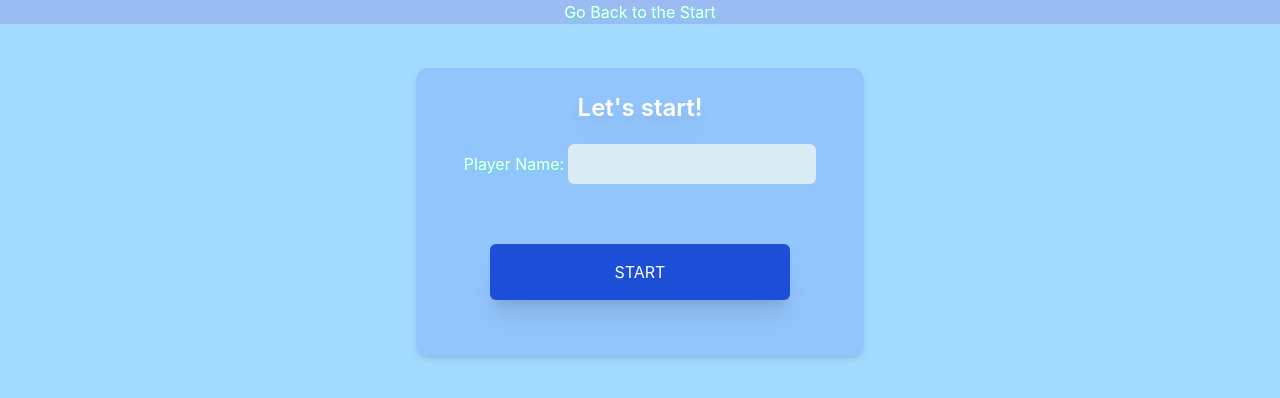
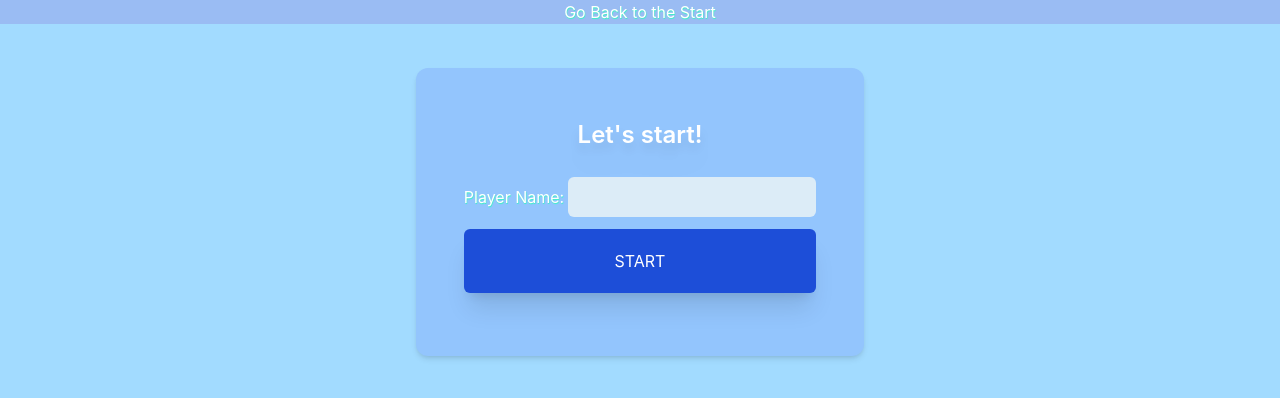
Before and after one commit to MegumiOhara/Group_Typescript_Quiz, a React (Vite) app in the folder client/: page / in a window 1280 px wide. Shown: the top 398 px of the page. Built offline with nearby package versions, Linux system fonts and the light colour scheme.

Commit message:
Adjusted button css

```diff
--- a/client/src/components/Button.tsx
+++ b/client/src/components/Button.tsx
@@ -21,32 +21,29 @@ const Button: React.FC<ButtonProps> = ({
   className = "",
 }) => {
   return (
+    <div className="flex flex-col item-center justify-center py-3">
       <button
         type={type}
         onClick={onClick}
         disabled={disabled}
-
-
-      className={
-        `px-4 py-2
+        className={`
+         py-3 px-10
          bg-blue-700
          text-white
          rounded-md
          hover:bg-blue-500
-         w-9/12
          h-46
          cursor-pointer
          shadow-xl
          uppercase
-         my-10
-         inline-block ${
-        disabled ? 'opacity-50 cursor-not-allowed' : ''
-
-      } ${className}`} // Merge custom className with default Tailwind classes
+         inline-block
+         items-center
+         ${disabled ? "opacity-50 cursor-not-allowed" : ""} ${className}`} // Merge custom className with default Tailwind classes
       >
         {label || children}{" "}
         {/* If label exists, use it, otherwise render children */}
       </button>
+    </div>
   );
 };
 
--- a/client/src/components/NewReg.tsx
+++ b/client/src/components/NewReg.tsx
@@ -13,18 +13,22 @@ const RegisterForm: React.FC<RegisterFormProps> = ({ onRegister }) => {
   const [player, setPlayer] = useState<string>("");
   const navigate = useNavigate();
 
-  const handleSubmit = (e:React.FormEvent) => {
+  const handleSubmit = (e: React.FormEvent) => {
     e.preventDefault(); //this function is for stopping
     //default action of submitting the form and refreshing the page.
     //Small form so maybe no need for now.
     onRegister(player); //setting the player's name in the App component
-     navigate('/welcome'); //redirect to Welcome page after submitting
-  }
+    navigate("/welcome"); //redirect to Welcome page after submitting
+  };
   return (
     <div className="m-11 p-6 h-72 max-w-md mx-auto bg-blue-300 leading-10 rounded-xl shadow-md flex flex-col justify-evenly items-center">
-      <p className= " text-white font-semibold text-2xl drop-shadow-xl">Let's start!</p>
-      <form className="flex flex-column flex-wrap justify-center" onSubmit={handleSubmit}>
-        <label className="text-white text-shadow p-5">
+      <p className=" text-white font-semibold text-2xl drop-shadow-xl ">
+        Let's start!
+      </p>
+
+      <div className="flex flex-column flex-wrap  justify-center ">
+        <form onSubmit={handleSubmit}>
+          <label className="text-white text-shadow">
             Player Name:
             <input
               className="ml-1 bg-[#dcecf7] text-black rounded-md focus:bg-indigo-100 hover:bg-sky-200"
@@ -33,8 +37,10 @@ const RegisterForm: React.FC<RegisterFormProps> = ({ onRegister }) => {
               onChange={(e) => setPlayer(e.target.value)}
             />
           </label>
+
           <Button type="submit" label="Start" onClick={() => {}} />
         </form>
+      </div>
     </div>
   );
 };
--- a/client/src/components/Quiztwo.tsx
+++ b/client/src/components/Quiztwo.tsx
@@ -28,8 +28,8 @@ const QuizTwo: React.FC = () => {
   };
 
   return (
-    <div className="flex justify-center flex-col items-center min-height-quiz">
-      <div className="bg-[#88c6ed]  min-h-200 min-h-min rounded-2xl p-20 shadow-lg flex flex-col justify-evenly text-white width-size">
+    <div className="flex justify-center flex-col items-center min-h-screen">
+      <div className="bg-[#88c6ed]  min-h-200 min-h-min rounded-2xl p-20 shadow-lg flex flex-col justify-center text-white width-size items-center">
         {showScore ? (
           <>
             <div className="flex flex-col items-center justify-around text-2xl">
```
Also changed, not shown: client/src/components/Welcome.tsx (+13 -23 lines). Lines whose indentation alone changed are shown as unchanged.
